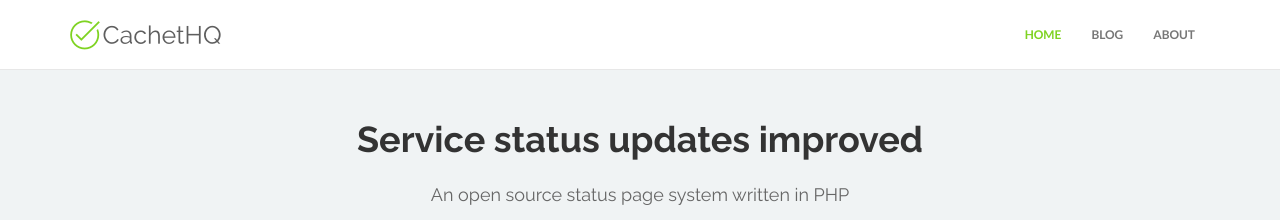
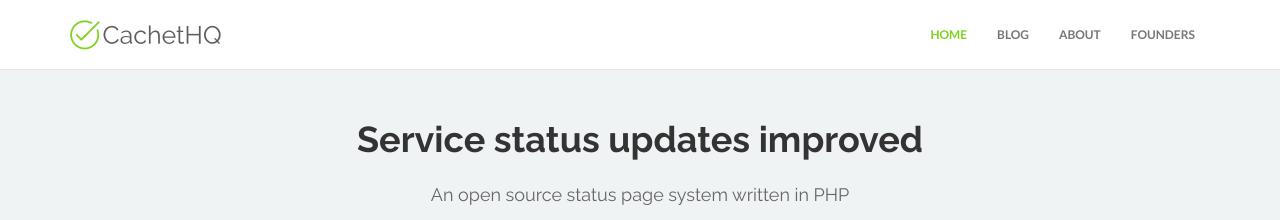
Before and after one commit to matthewjamesr/cachethq.io, a Jekyll site: the page built from index.html, in a window 1280 px wide. Shown: the top 220 px of the page. Built offline with Jekyll 4.4.1, drawn with Linux system fonts in a browser that asks for light colours; nearby versions of some CDN libraries; some web fonts are replaced.

Commit message:
Added founders link

```diff
--- a/_includes/nav.html
+++ b/_includes/nav.html
@@ -15,6 +15,7 @@
         <li {% if page.title == "Home" %}class="active"{% endif %}><a href="{{"/" | prepend: site.baseurl }}">HOME</a></li>
         <li {% if page.title == "Blog" %}class="active"{% endif %}><a href="{{"/blog" | prepend: site.baseurl }}">BLOG</a></li>
         <li {% if page.title == "About" %}class="active"{% endif %}><a href="{{"/about" | prepend: site.baseurl }}">ABOUT</a></li>
+        <li {% if page.title == "Founders" %}class="active"{% endif %}><a href="{{"/founders" | prepend: site.baseurl }}">FOUNDERS</a></li>
       </ul>
     </div><!--/.nav-collapse -->
   </div>
```
